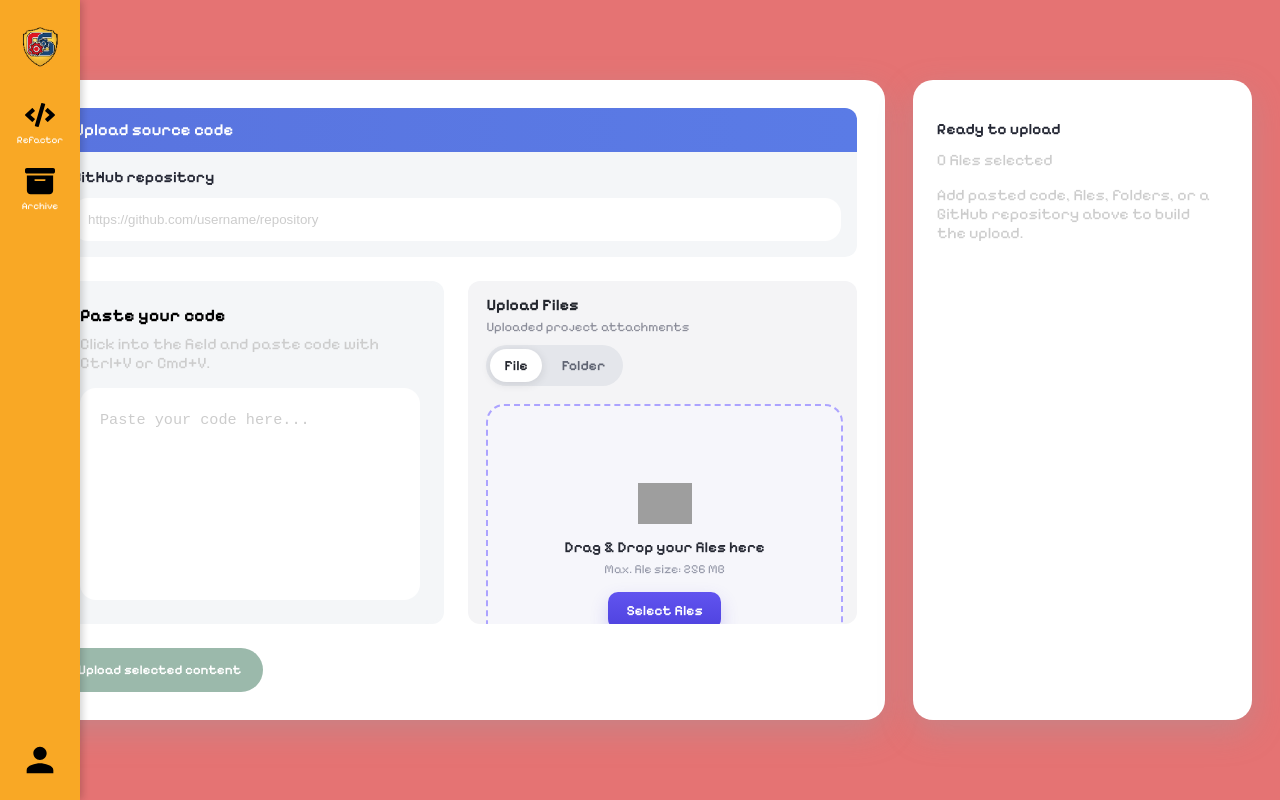
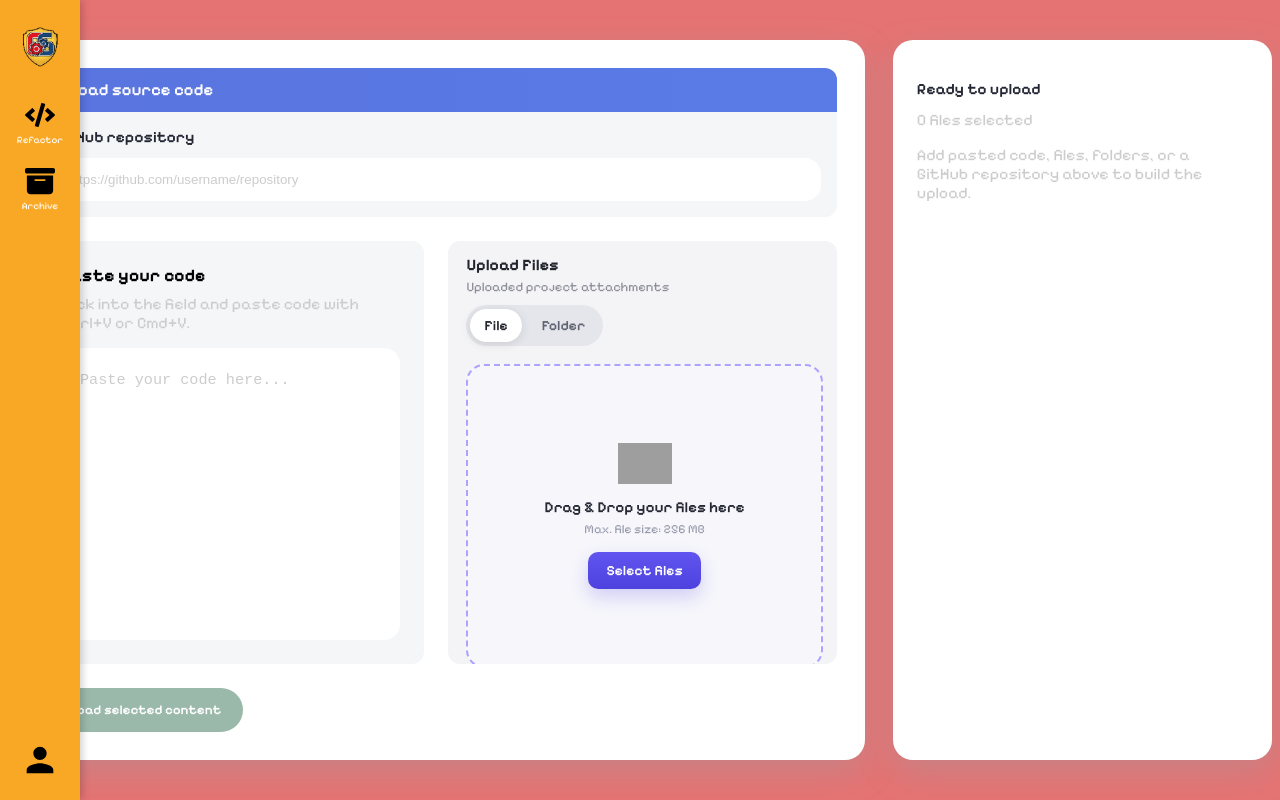
Before and after one commit to XP-Elites/XP-Frontend, a React (Create React App) app: page /upload in a window 1280 px wide. Built offline with nearby package versions, Linux system fonts and the light colour scheme; grey boxes are pictures that could not be loaded.

Commit message:
Update Upload component styles; adjust layout dimensions and increase height for better visibility

```diff
--- a/src/components/UI/Upload.module.css
+++ b/src/components/UI/Upload.module.css
@@ -7,9 +7,9 @@
 }
 
 .layoutRow {
-  width: min(1520px, calc(100% - 40px));
+  width: 160vh;
   display: grid;
-  grid-template-columns: minmax(0, 2.4fr) minmax(320px, 0.95fr);
+  grid-template-columns: minmax(0, 68%) minmax(0, 30%);
   gap: 28px;
   align-items: stretch;
 }
@@ -21,8 +21,8 @@
   flex-direction: column;
   align-items: stretch;
   justify-content: space-between;
-  height: 80vh;
-  max-height: 80vh;
+  height: 90vh;
+  max-height: 90vh;
   padding: 28px;
   border-radius: 20px;
   box-shadow: 0 12px 32px rgba(149, 157, 165, 0.35);
@@ -34,8 +34,8 @@
   box-sizing: border-box;
   display: flex;
   flex-direction: column;
-  height: 80vh;
-  max-height: 80vh;
+  height: 90vh;
+  max-height: 90vh;
   padding: 24px;
   border-radius: 20px;
   box-shadow: 0 12px 32px rgba(149, 157, 165, 0.35);
```
